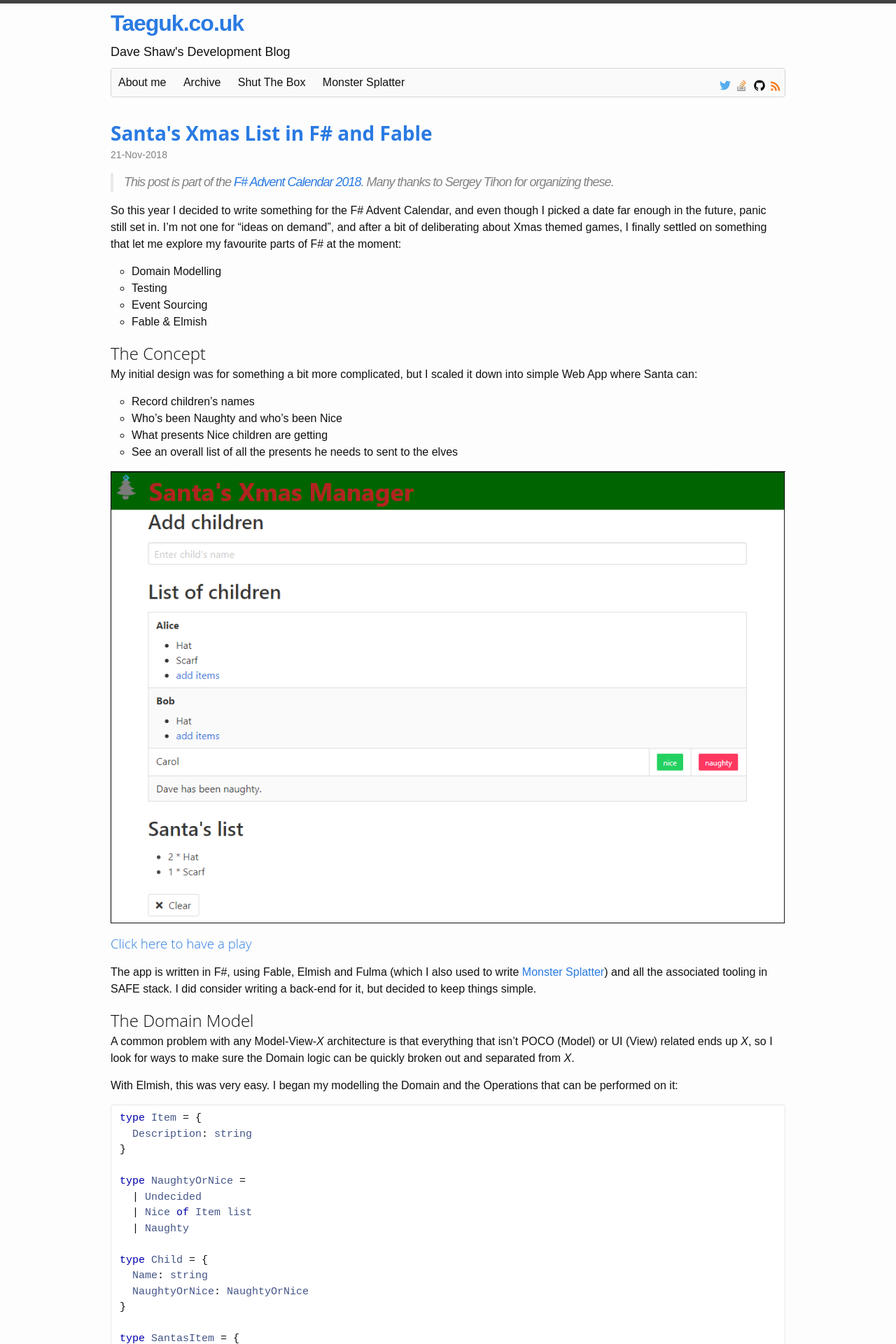
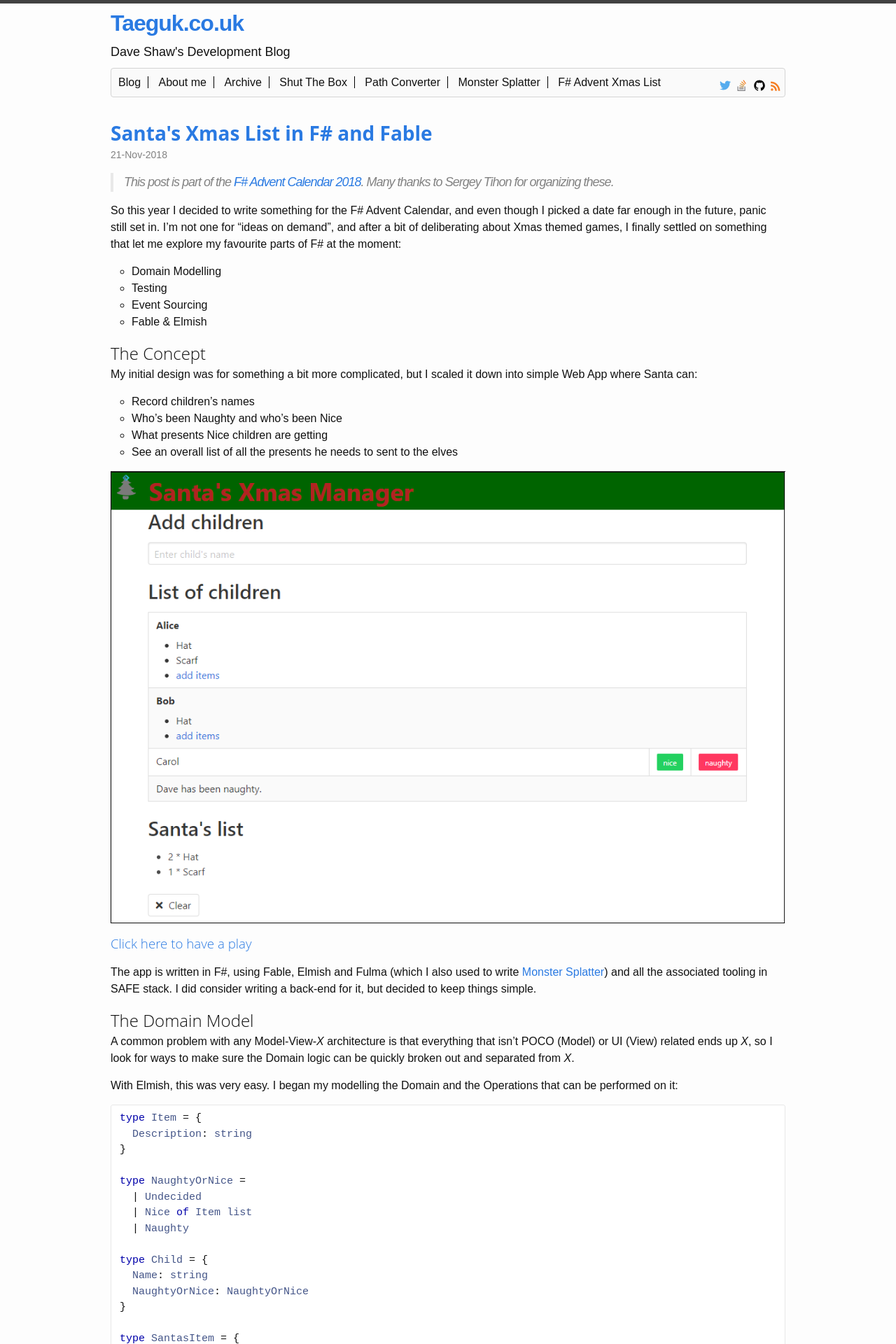
Before and after one commit to xdaDaveShaw/xdaDaveShaw.github.io, a Jekyll site: the page built from index.html, in a window 1280 px wide. Shown: the top 1920 px of the page at 70% size. Built offline with Jekyll 4.4.1, drawn with Linux system fonts in a browser that asks for light colours.

Commit message:
Updating the headings
Styling and App Links

```diff
--- a/_includes/header.html
+++ b/_includes/header.html
@@ -15,11 +15,16 @@
       </a>
 
       <div id="nav-link-panel" class="site-nav-links">
-        {% for page in site.pages %} {% if page.title %}
-          <a class="page-link" href="{{ page.url | prepend: site.baseurl }}">{{ page.title }}</a>
-          {% endif %}
-        {% endfor %}
-        <a class="page-link" href="{{site.baseurl}}/MonsterSplatter">Monster Splatter</a>
+        <div>
+          <a class="page-link" href="{{site.baseurl}}">Blog</a>
+          {% for page in site.pages %} {% if page.title %}
+            <a class="page-link" href="{{ page.url | prepend: site.baseurl }}">{{ page.title }}</a>
+            {% endif %}
+          {% endfor %}
+          <a class="page-link" href="https://pathconverter.azurewebsites.net">Path Converter</a>
+          <a class="page-link" href="{{site.baseurl}}/MonsterSplatter">Monster Splatter</a>
+          <a class="page-link" href="https://s3-eu-west-1.amazonaws.com/xmaslist/index.html">F# Advent Xmas List</a>
+        </div>
         {% include social.html %}
       </div>
     </nav>
--- a/_sass/_layout.scss
+++ b/_sass/_layout.scss
@@ -46,7 +46,11 @@
 
         // Gaps between nav items, but not on the first one
         &:not(:first-child) {
-            margin-left: 20px;
+            margin-left: 10px;
+        }
+        &:not(:last-child) {
+            padding-right: 10px;
+            border-right: solid 1px black;
         }
     }
     .social-list {
```
